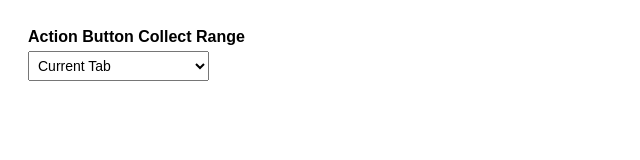
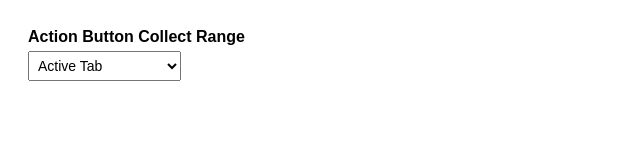
Before and after one commit to snowy-tools/chrome-quick-copy-urls, a browser extension: page options.html in a window 1280 px wide. Shown: the full height of the page, 0-640 px from the left. Drawn offline with Linux system fonts and the light colour scheme.

Commit message:
feat: update descriptions for clarity and consistency in manifest and options

```diff
--- a/options.html
+++ b/options.html
@@ -15,8 +15,8 @@
 	<div class="setting-group">
 		<label for="actionButtonCollectRange">Action Button Collect Range</label>
 		<select id="actionButtonCollectRange">
-			<option value="current">Current Tab</option>
-			<option value="window">Tabs in Current Window</option>
+			<option value="current">Active Tab</option>
+			<option value="window">Current Window</option>
 			<option value="all">All Tabs</option>
 			<option value="last">Same as Last Time</option>
 		</select>
```
Also changed, not shown: manifest.json.
